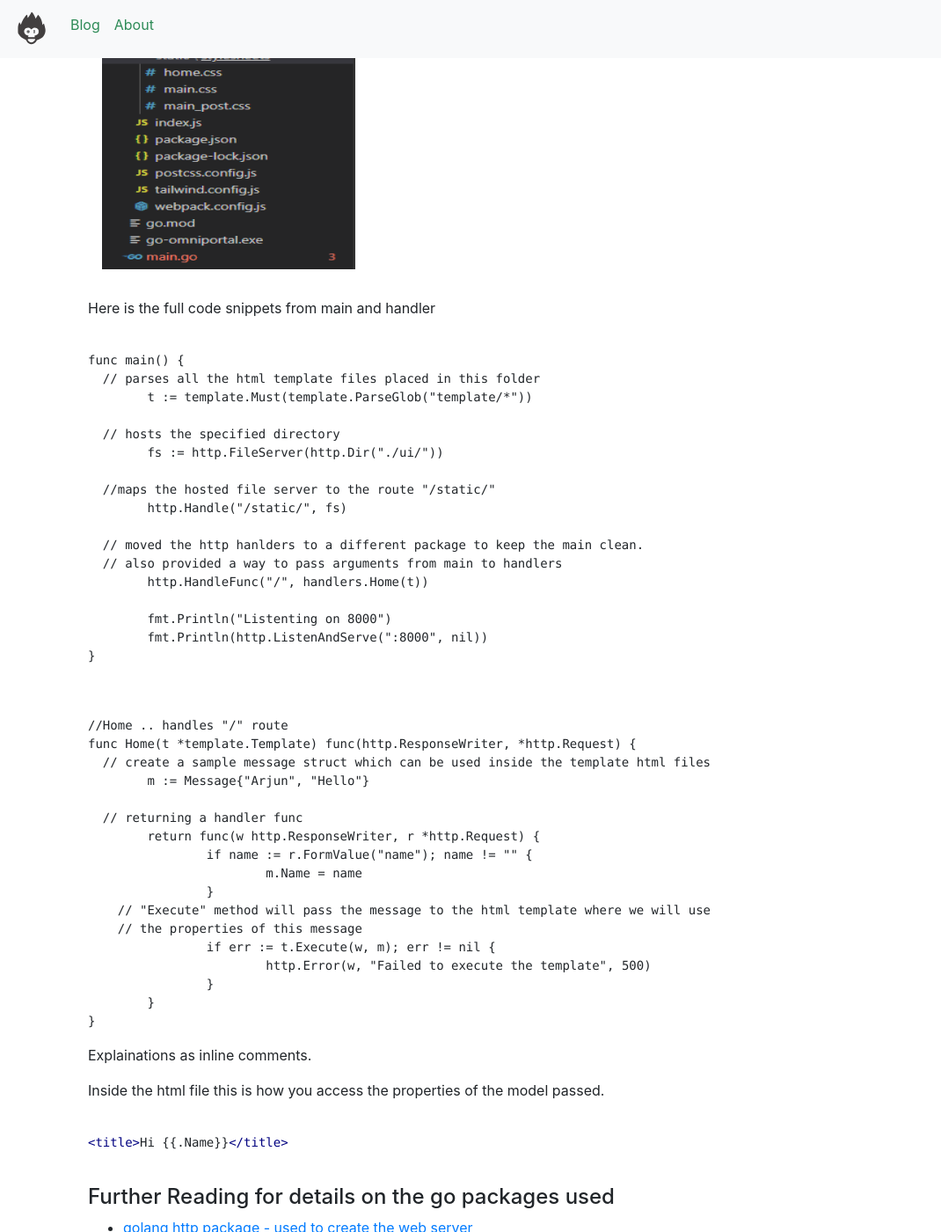
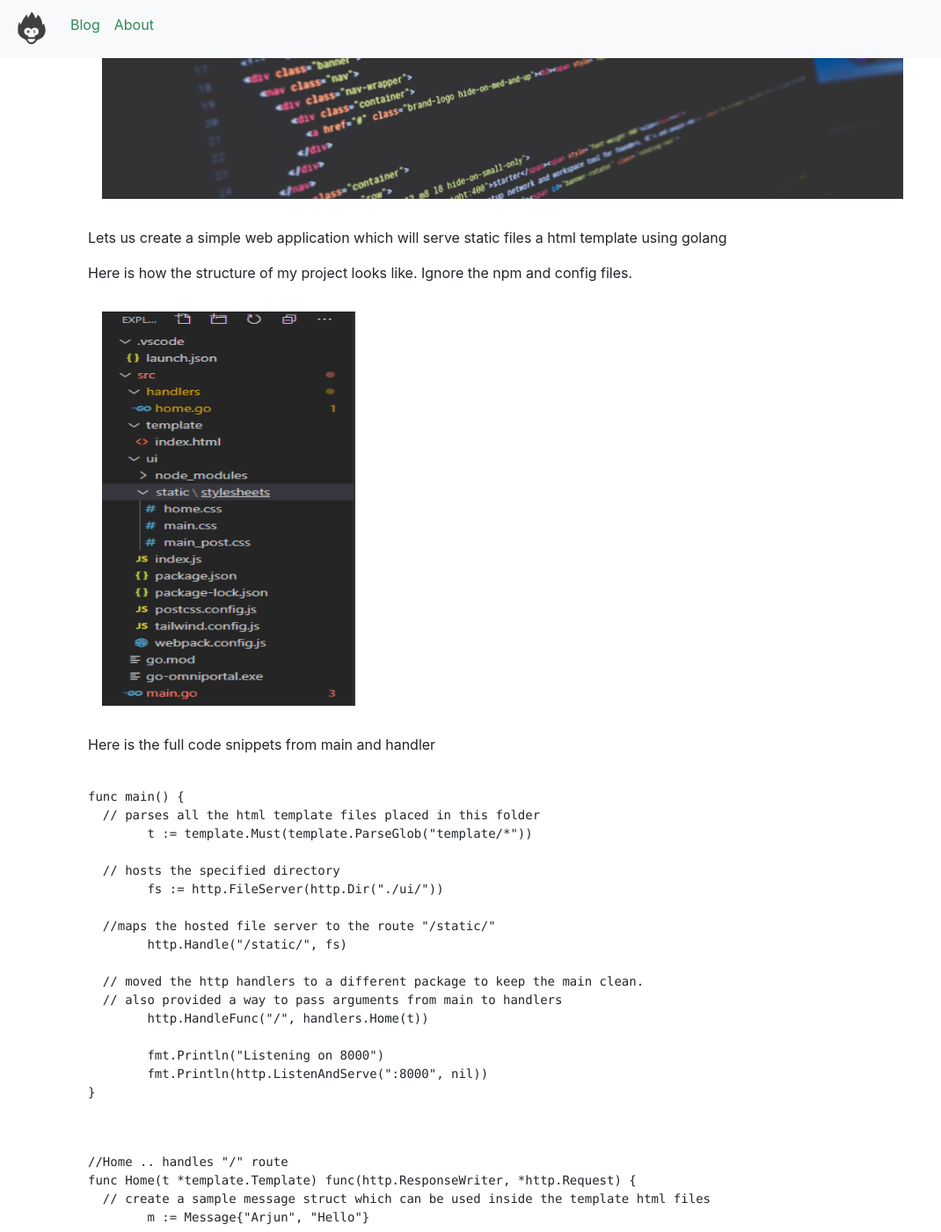
Before and after one commit to unrealnerd/unrealnerd.github.io, a Jekyll site: the page built from _posts/2020-07-22-handlers-with-go.md, in a window 1280 px wide and 1400 px high, scrolled down 446 px. Shown: the whole window at 88% size, without its empty margins (0-1070 px from the left). Built offline with Jekyll 4.4.1, drawn with Linux system fonts in a browser that asks for light colours; nearby versions of some CDN libraries; some of the changed text lies outside the part shown.

Commit message:
* adding cover image

````diff
--- a/_posts/2020-07-22-handlers-with-go.md
+++ b/_posts/2020-07-22-handlers-with-go.md
@@ -5,8 +5,9 @@ description: Simple web app to serve with go
 author: bitsmonkey
 tags: golang, tutorial, programming
 ---
+![golang simple webserver](/img/golang-server-cover.jpg){:.coverimage}
 
-Lets us create a simpe web appilcation which will serve static files a html template using golang
+Lets us create a simple web application which will serve static files a html template using golang
 
 Here is how the structure of my project looks like. Ignore the npm and config files.
 
@@ -26,11 +27,11 @@ func main() {
   //maps the hosted file server to the route "/static/"
 	http.Handle("/static/", fs)
 
-  // moved the http hanlders to a different package to keep the main clean.
+  // moved the http handlers to a different package to keep the main clean.
   // also provided a way to pass arguments from main to handlers
 	http.HandleFunc("/", handlers.Home(t))
 
-	fmt.Println("Listenting on 8000")
+	fmt.Println("Listening on 8000")
 	fmt.Println(http.ListenAndServe(":8000", nil))
 }
 
@@ -56,7 +57,7 @@ func Home(t *template.Template) func(http.ResponseWriter, *http.Request) {
 }
 ```
 
-Explainations as inline comments.
+Explanations as inline comments.
 
 Inside the html file this is how you access the properties of the model passed.
 
````
Also changed, not shown: other parts of _posts/2020-07-22-handlers-with-go.md (+1 -1 lines), img/golang-server-cover.jpg (added).
